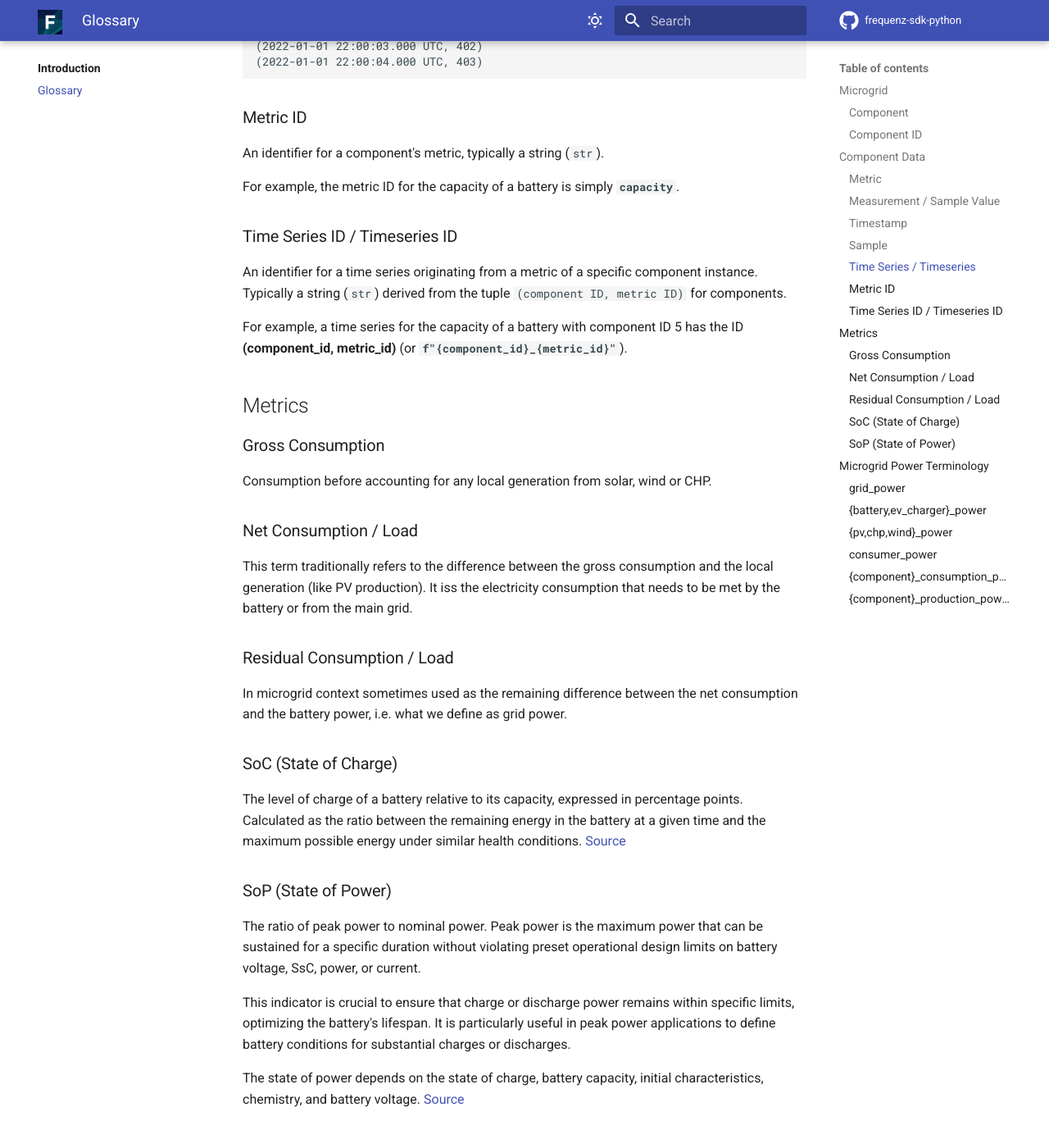
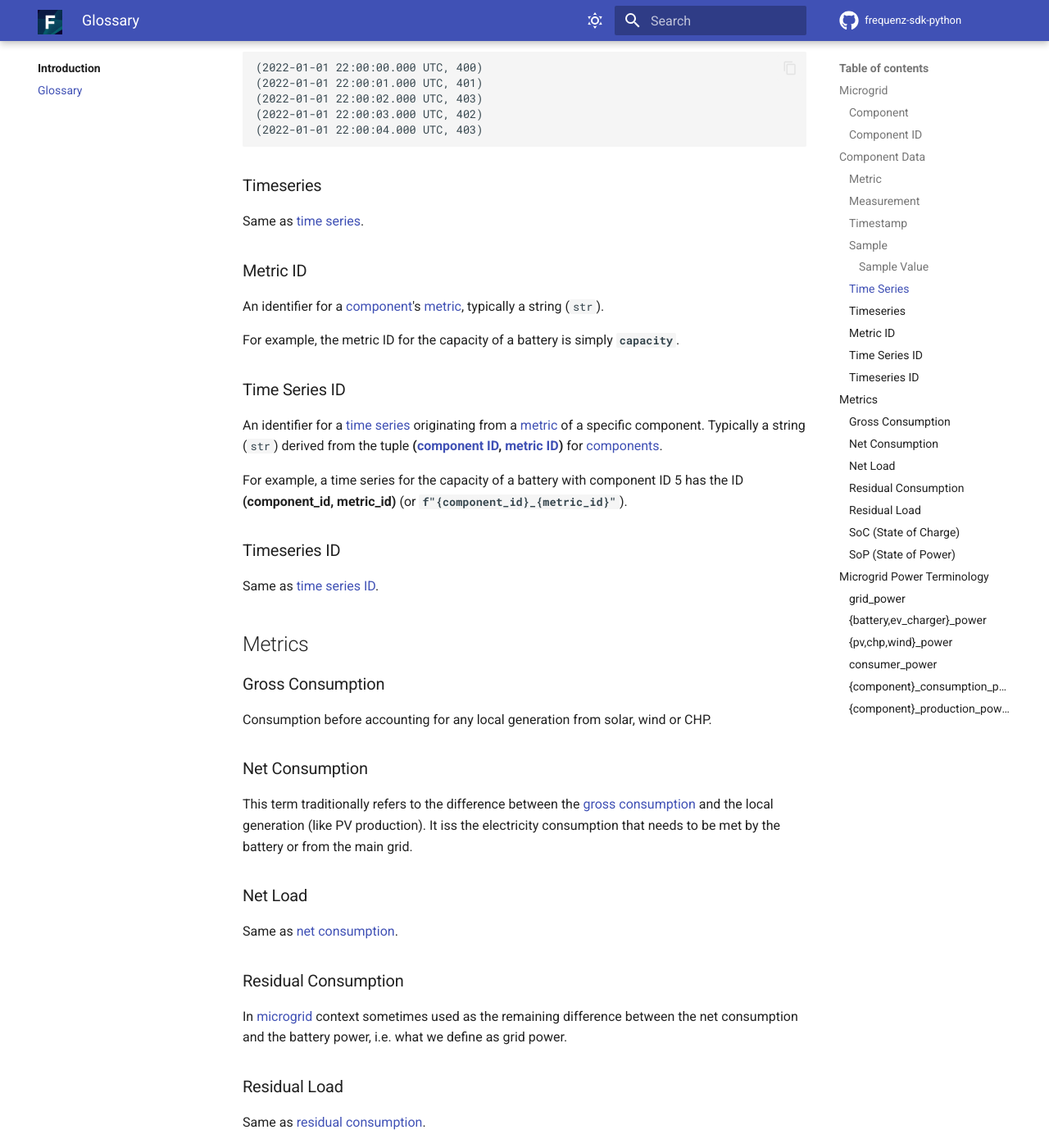
Before and after one commit to frequenz-floss/frequenz-sdk-python, an MkDocs documentation site: the page built from docs/intro/glossary.md, in a window 1280 px wide and 1400 px high, scrolled down 1605 px. Shown: the whole window at 82% size. Built offline with MkDocs 1.6.1 and Material for MkDocs 9.7.7, drawn with Linux system fonts in a browser that asks for light colours; comment, search, counter and statistics services are not loaded; the version menu is left out; some of the changed text lies outside the part shown.

Commit message:
Add cross-reference of glossary items
It makes it much easier to find the definition of a related term.

This also split terms showing alternative forms in separate items. This
has 2 advantages:

- The anchor used for the cross-references are shorter and less weird.
- Users can find the alternative term more easily if it is the only form
  for the term they know.

Signed-off-by: Leandro Lucarella <luca-frequenz@llucax.com>

````diff
--- a/docs/intro/glossary.md
+++ b/docs/intro/glossary.md
@@ -8,11 +8,11 @@ terms.
 
 ### Component
 
-A device within the microgrid, such as an inverter, battery, meter, and more.
+A device within the [microgrid](#microgrid), such as an inverter, battery, meter, and more.
 
 ### Component ID
 
-A numeric identifier uniquely representing an instance of a component. It is always of type `int`.
+A numeric identifier uniquely representing an instance of a [component](#component). It is always of type `int`.
 
 For example, a battery an have a component ID **5**.
 
@@ -58,17 +62,25 @@ For example, a time series representing measurements of a battery's capacity at
 (2022-01-01 22:00:04.000 UTC, 403)
 ```
 
+### Timeseries
+
+Same as [time series](#time-series).
+
 ### Metric ID
 
-An identifier for a component's metric, typically a string (`str`).
+An identifier for a [component](#component)'s [metric](#metric), typically a string (`str`).
 
 For example, the metric ID for the capacity of a battery is simply **`capacity`**.
 
-### Time Series ID / Timeseries ID
+### Time Series ID
 
-An identifier for a time series originating from a metric of a specific component instance. Typically a string (`str`) derived from the tuple `(component ID, metric ID)` for components.
+An identifier for a [time series](#time-series) originating from a [metric](#metric) of a specific component. Typically a string (`str`) derived from the tuple **([component ID](#component-id), [metric ID](#metric-id))** for [components](#component).
 
 For example, a time series for the capacity of a battery with component ID 5 has the ID **(component_id, metric_id)** (or **`f"{component_id}_{metric_id}"`**).
+
+### Timeseries ID
+
+Same as [time series ID](#time-series-id).
 
 ## Metrics
 
@@ -76,13 +88,21 @@ For example, a time series for the capacity of a battery with component ID 5 has
 
 Consumption before accounting for any local generation from solar, wind or CHP.
 
-### Net Consumption / Load
+### Net Consumption
 
-This term traditionally refers to the difference between the gross consumption and the local generation (like PV production). It iss the electricity consumption that needs to be met by the battery or from the main grid.
+This term traditionally refers to the difference between the [gross consumption](#gross-consumption) and the local generation (like PV production). It iss the electricity consumption that needs to be met by the battery or from the main grid.
 
-### Residual Consumption / Load
+### Net Load
 
-In microgrid context sometimes used as the remaining difference between the net consumption and the battery power, i.e. what we define as grid power.
+Same as [net consumption](#net-consumption).
+
+### Residual Consumption
+
+In [microgrid](#microgrid) context sometimes used as the remaining difference between the net consumption and the battery power, i.e. what we define as grid power.
+
+### Residual Load
+
+Same as [residual consumption](#residual-consumption).
 
 ### SoC (State of Charge)
 
@@ -98,7 +118,9 @@ The state of power depends on the state of charge, battery capacity, initial cha
 
 ## Microgrid Power Terminology
 
-Within the SDK, the terminology used for quantities, such as the power of individual microgrid components, follows the pattern `{component}_{quantity}` for total values and `{component}_{consumption,production}_{quantity}` for clipped values. Valid components include `grid`, `battery`, `ev_charger`, `consumer`, and active components `pv`, `chp`, and `wind`.
+Within the SDK, the terminology used for [measurements](#measurement), such as the power of individual [microgrid](#microgrid) [components](#component), follow the pattern `{component}_{quantity}` for total values and `{component}_{consumption,production}_{quantity}` for clipped values.
+
+Valid components include `grid`, `battery`, `ev_charger`, `consumer`, and active components `pv`, `chp`, and `wind`.
 
 The SDK provides the following power metrics IDs.
 
@@ -112,7 +134,7 @@ Can be positive (indicating battery charging) or negative (indicating battery di
 
 ### `{pv,chp,wind}_power`
 
-Pertaining to active components, this represents power generated from local (renewable) sources. It is negative when electricity is generated, otherwise zero or positive in case of self-consumption. Alternative terms include generation, supply, and source.
+Pertaining to active [components](#component), this represents power generated from local (renewable) sources. It is negative when electricity is generated, otherwise zero or positive in case of self-consumption. Alternative terms include generation, supply, and source.
 
 ### `consumer_power`
 
````
Also changed, not shown: other parts of docs/intro/glossary.md (+10 -6 lines).
